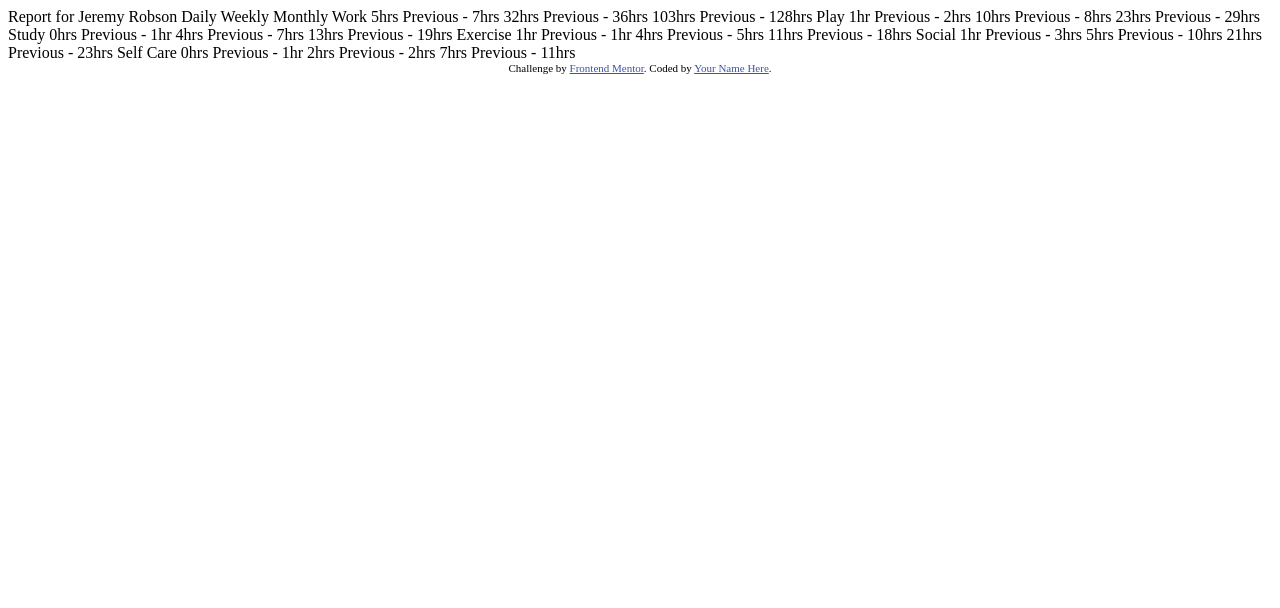
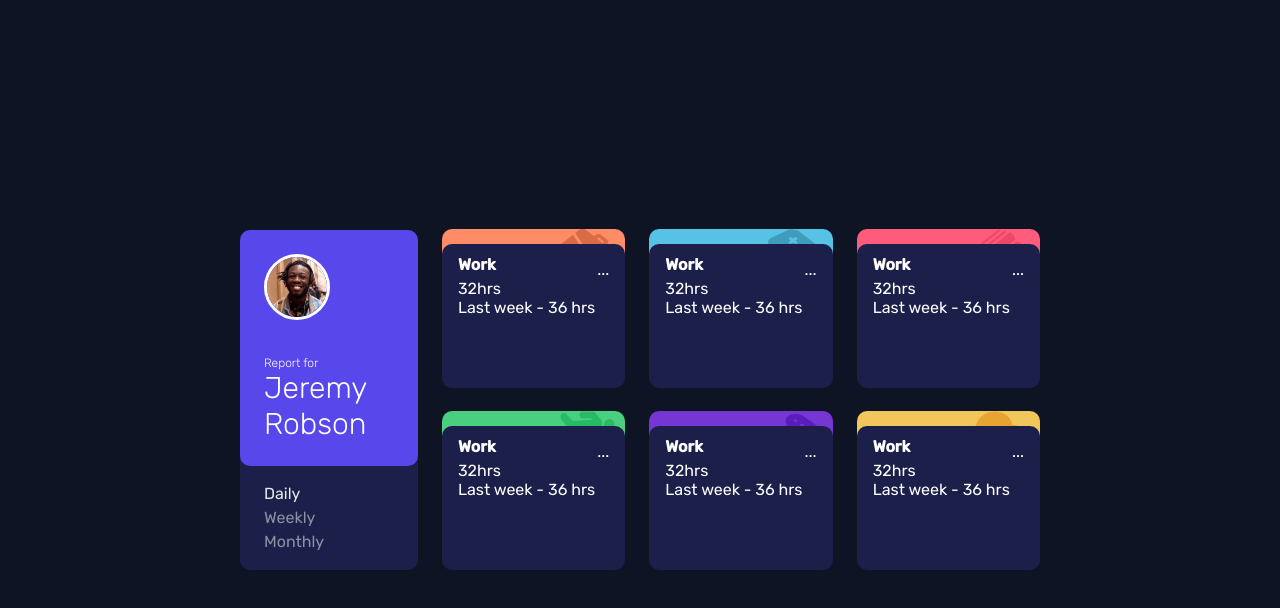
Before and after one commit to cristianbarreiro/time-tracking-dashboard-main1, a plain HTML site: page index.html in a window 1280 px wide. Drawn offline with Linux system fonts and the light colour scheme.

Commit message:
feat: updates

```diff
--- a/index.html
+++ b/index.html
@@ -2,79 +2,79 @@
 <html lang="en">
   <head>
     <meta charset="UTF-8">
-  <meta name="viewport" content="width=device-width, initial-scale=1.0"> <!-- displays site properly based on user's device -->
+    <meta name="viewport" content="width=device-width, initial-scale=1.0">
 
-  <link rel="icon" type="image/png" sizes="32x32" href="./images/favicon-32x32.png">
+    <link rel="icon" type="image/png" sizes="32x32"
+      href="./images/favicon-32x32.png">
+    <link rel="stylesheet" href="styles/style.css">
 
-  <title>Frontend Mentor | Time tracking dashboard</title>
-
-  <!-- Feel free to remove these styles or customise in your own stylesheet 👍 -->
-  <style>
-    .attribution { font-size: 11px; text-align: center; }
-    .attribution a { color: hsl(228, 45%, 44%); }
-  </style>
+    <title>Time tracking dashboard</title>
+    <script src="js/script.js" defer></script>
   </head>
   <body>
-
-  Report for
-  Jeremy Robson
-
-  Daily
-  Weekly
-  Monthly
-
-  Work
-  5hrs <!-- daily -->
-  Previous - 7hrs <!-- daily -->
-  32hrs <!-- weekly -->
-  Previous - 36hrs <!-- weekly -->
-  103hrs <!-- monthly -->
-  Previous - 128hrs <!-- monthly -->
-
-  Play
-  1hr <!-- daily -->
-  Previous - 2hrs <!-- daily -->
-  10hrs <!-- weekly -->
-  Previous - 8hrs <!-- weekly -->
-  23hrs <!-- monthly -->
-  Previous - 29hrs <!-- monthly -->
-
-  Study
-  0hrs <!-- daily -->
-  Previous - 1hr <!-- daily -->
-  4hrs <!-- weekly -->
-  Previous - 7hrs <!-- weekly -->
-  13hrs <!-- monthly -->
-  Previous - 19hrs <!-- monthly -->
-
-  Exercise
-  1hr <!-- daily -->
-  Previous - 1hr <!-- daily -->
-  4hrs <!-- weekly -->
-  Previous - 5hrs <!-- weekly -->
-  11hrs <!-- monthly -->
-  Previous - 18hrs <!-- monthly -->
-
-  Social
-  1hr <!-- daily -->
-  Previous - 3hrs <!-- daily -->
-  5hrs <!-- weekly -->
-  Previous - 10hrs <!-- weekly -->
-  21hrs <!-- monthly -->
-  Previous - 23hrs <!-- monthly -->
-
-  Self Care
-  0hrs <!-- daily -->
-  Previous - 1hr <!-- daily -->
-  2hrs <!-- weekly -->
-  Previous - 2hrs <!-- weekly -->
-  7hrs <!-- monthly -->
-  Previous - 11hrs <!-- monthly -->
-
-
-  <div class="attribution">
-    Challenge by <a href="https://www.frontendmentor.io?ref=challenge" target="_blank">Frontend Mentor</a>.
-    Coded by <a href="#">Your Name Here</a>.
+    <div class="container">
+      <div class="sidebar">
+        <div class="profile">
+          <img src="images/image-jeremy.png" alt="jeremy">
+          <p class="report-text">Report for</p>
+          <p class="name">Jeremy <br> Robson</p>
+        </div>
+        <div class="times">
+          <p>Daily</p>
+          <p>Weekly</p>
+          <p>Monthly</p>
+        </div>
+      </div>
+      <div class="tracks">
+        <div class="track-item">
+          <div class="nav">
+            <span>Work</span>
+            <span>...</span>
+          </div>
+          <p class="time">32hrs</p>
+          <p class="previous">Last week - 36 hrs</p>
+        </div>
+        <div class="track-item">
+          <div class="nav">
+            <span>Work</span>
+            <span>...</span>
+          </div>
+          <p class="time">32hrs</p>
+          <p class="previous">Last week - 36 hrs</p>
+        </div>
+        <div class="track-item">
+          <div class="nav">
+            <span>Work</span>
+            <span>...</span>
+          </div>
+          <p class="time">32hrs</p>
+          <p class="previous">Last week - 36 hrs</p>
+        </div>
+        <div class="track-item">
+          <div class="nav">
+            <span>Work</span>
+            <span>...</span>
+          </div>
+          <p class="time">32hrs</p>
+          <p class="previous">Last week - 36 hrs</p>
+        </div>
+        <div class="track-item">
+          <div class="nav">
+            <span>Work</span>
+            <span>...</span>
+          </div>
+          <p class="time">32hrs</p>
+          <p class="previous">Last week - 36 hrs</p>
+        </div>
+        <div class="track-item">
+          <div class="nav">
+            <span>Work</span>
+            <span>...</span>
+          </div>
+          <p class="time">32hrs</p>
+          <p class="previous">Last week - 36 hrs</p>
+        </div>
+      </div>
     </div>
   </body>
 </html>
--- /dev/null
+++ b/js/script.js
@@ -0,0 +1,23 @@
+const times = document.querySelectorAll(".times p");
+const container = document.querySelector(".times");
+
+// Inicially mark as active the first element with the "active" class.
+let activeElement = document.querySelector(".times p.active") || times[0];
+activeElement.classList.add("active");
+
+times.forEach((p) => {
+  p.addEventListener("mouseenter", () => {
+    // Drop active
+    times.forEach((el) => el.classList.remove("active"));
+    // add actual active
+    p.classList.add("active");
+    // save like new active
+    activeElement = p;
+  });
+});
+
+container.addEventListener("mouseleave", () => {
+  // keep the last hovered element as active
+  times.forEach((el) => el.classList.remove("active"));
+  activeElement.classList.add("active");
+});
--- /dev/null
+++ b/styles/style.css
@@ -0,0 +1,205 @@
+@import url("https://fonts.googleapis.com/css2?family=Rubik:wght@300;400;500&display=swap");
+
+:root {
+  --background-color: hsl(226, 43%, 10%);
+  --background-light: hsl(235, 46%, 20%);
+  --color-blue: hsl(246, 80%, 60%);
+  --color-orange: hsl(15, 100%, 70%);
+  --color-light-blue: hsl(195, 74%, 62%);
+  --color-red: hsl(348, 100%, 68%);
+  --color-green: hsl(145, 58%, 55%);
+  --color-purple: hsl(264, 64%, 52%);
+  --color-yellow: hsl(43, 84%, 65%);
+}
+
+* {
+  margin: 0;
+  padding: 0;
+}
+
+html,
+body {
+  min-height: 100vh;
+}
+
+body {
+  background-color: var(--background-color);
+  display: flex;
+  justify-content: center;
+  align-items: center;
+  font-family: "Rubik", sans-serif;
+}
+
+.container {
+  width: 100%;
+  max-width: 800px;
+  margin: 3em;
+  display: flex;
+}
+
+.sidebar {
+  background-color: var(--background-light);
+
+  border-radius: 10px;
+}
+
+.tracks {
+  flex-grow: 1;
+  margin-left: 1.5em;
+  display: grid;
+  grid-template-columns: repeat(auto-fit, minmax(150px, 1fr));
+  grid-gap: 1.5em;
+}
+
+.profile {
+  background-color: var(--color-blue);
+  padding: 1.5em;
+  border-radius: 10px;
+  max-width: 100%;
+  width: 130px;
+}
+
+.profile img {
+  height: 60px;
+  width: 60px;
+  border-radius: 50%;
+  border: 3px solid white;
+  margin-bottom: 2em;
+}
+
+.report-text {
+  font-size: 12px;
+  color: white;
+  font-weight: 200;
+}
+
+.name {
+  font-size: 30px;
+  color: white;
+  font-weight: 300;
+  font-family: "Rubik", sans-serif;
+}
+
+.times {
+  padding: 1em 1.5em;
+}
+
+.times p {
+  margin: 0;
+  cursor: pointer;
+  color: rgba(255, 255, 255, 0.5);
+  transition: color 0.3s;
+  line-height: 1.5;
+}
+
+.times p.active {
+  color: rgba(255, 255, 255, 0.9);
+}
+
+.track-item {
+  background-color: white;
+  border-radius: 10px;
+  background-color: var(--background-light);
+  color: white;
+  padding: 1em;
+  position: relative;
+  margin-top: 14px;
+}
+
+.track-item .nav {
+  display: flex;
+  justify-content: space-between;
+}
+
+.track-item .nav span:nth-child(1) {
+  margin-top: -0.3em;
+  font-weight: bolder;
+}
+
+.track-item time {
+  font-size: 2em;
+  margin-top: 0.5em;
+}
+
+.tracl-item previous {
+  color: rgba(255, 255, 255, 0.5);
+}
+
+.track-item::after {
+  content: "";
+  height: 100%;
+  width: 100%;
+  display: block;
+  position: absolute;
+  top: -15px;
+  left: 0;
+  z-index: -1;
+  border-radius: 10px;
+  transition: top 0.3s;
+}
+
+.track-item:hover::after {
+  top: -30px;
+}
+
+.track-item:nth-child(1)::after {
+  background-color: var(--color-orange);
+  background-image: url(../images/icon-work.svg);
+  background-repeat: no-repeat;
+  background-size: 30% 30%;
+  background-position: calc(100% - 10px) top;
+}
+
+.track-item:nth-child(2)::after {
+  background-color: var(--color-light-blue);
+  background-image: url(../images/icon-play.svg);
+  background-repeat: no-repeat;
+  background-size: 30% 30%;
+  background-position: calc(100% - 10px) top;
+}
+.track-item:nth-child(3)::after {
+  background-color: var(--color-red);
+  background-image: url(../images/icon-study.svg);
+  background-repeat: no-repeat;
+  background-size: 30% 30%;
+  background-position: calc(100% - 10px) top;
+}
+.track-item:nth-child(4)::after {
+  background-color: var(--color-green);
+  background-image: url(../images/icon-exercise.svg);
+  background-repeat: no-repeat;
+  background-size: 30% 30%;
+  background-position: calc(100% - 10px) top;
+}
+.track-item:nth-child(5)::after {
+  background-color: var(--color-purple);
+  background-image: url(../images/icon-social.svg);
+  background-repeat: no-repeat;
+  background-size: 30% 35%;
+  background-position: calc(100% - 10px) top;
+}
+.track-item:nth-child(6)::after {
+  background-color: var(--color-yellow);
+  background-image: url(../images/icon-self-care.svg);
+  background-repeat: no-repeat;
+  background-size: 30% 30%;
+  background-position: calc(100% - 10px) top;
+}
+
+@media (max-width: 680px) {
+  .container {
+    flex-direction: column;
+  }
+
+  .sidebar {
+    margin-bottom: 1.5em;
+  }
+
+  .profile {
+    width: auto !important;
+  }
+
+  .tracks {
+    margin-left: 0;
+  }
+}
```
Lines whose indentation alone changed are shown as unchanged.
